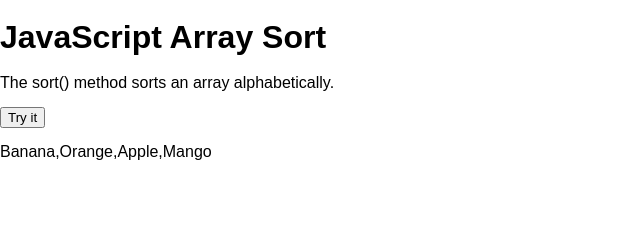
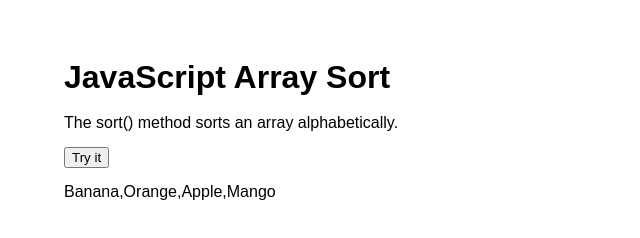
Before and after one commit to solismc/jsfunctions, a website: page public/index.html in a window 1280 px wide. Shown: the whole page, without its empty margins (0-640 px from the left). Drawn offline with Linux system fonts and the light colour scheme.

Commit message:
Added CSS to the HTML Page

```diff
--- a/public/screen.css
+++ b/public/screen.css
@@ -8,5 +8,7 @@ html {
 
 body {
   margin: 0;
+  padding-left: 5vw;
+  padding-top: 5vh;
   min-height: 100%;
 }
```
Also changed, not shown: public/index.html (+2 -2 lines).
